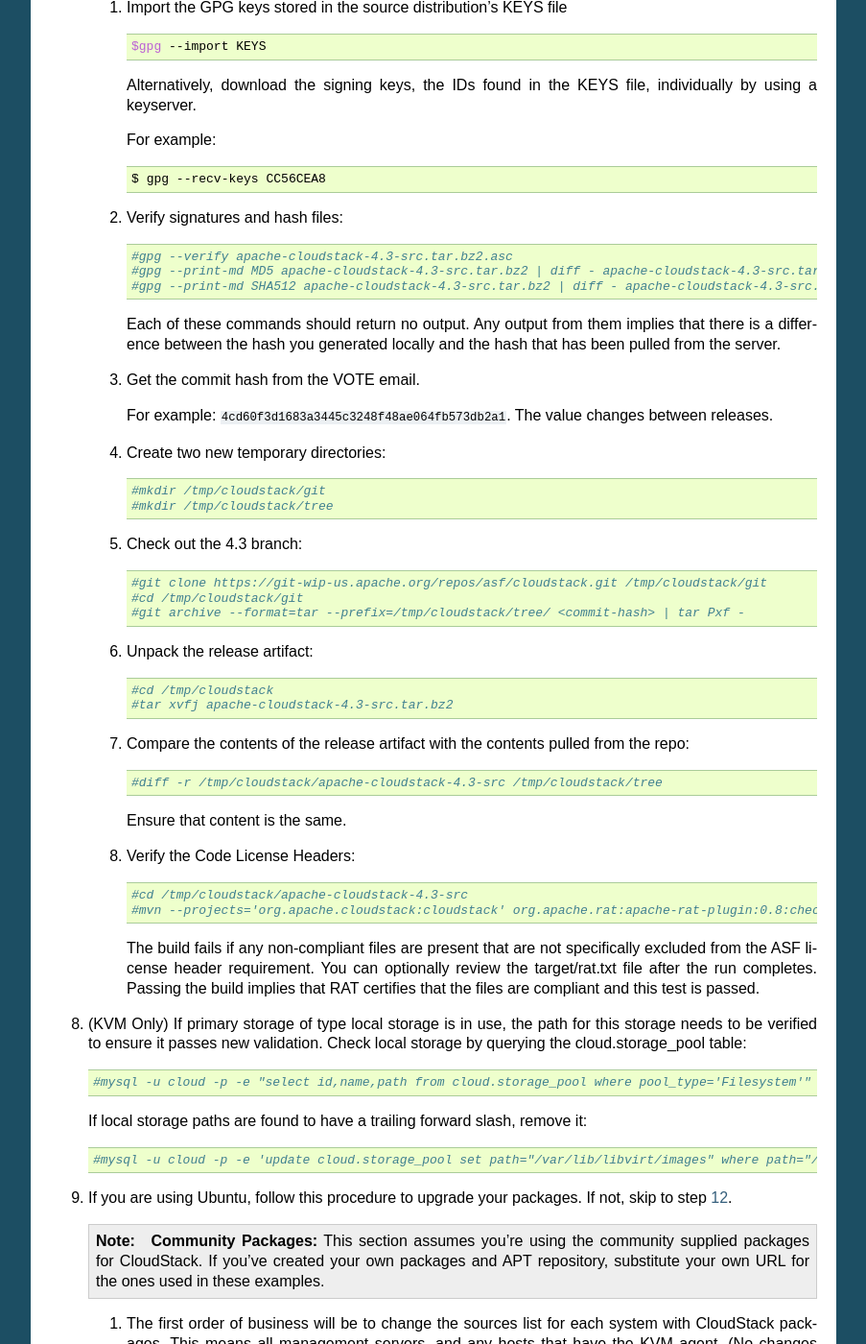
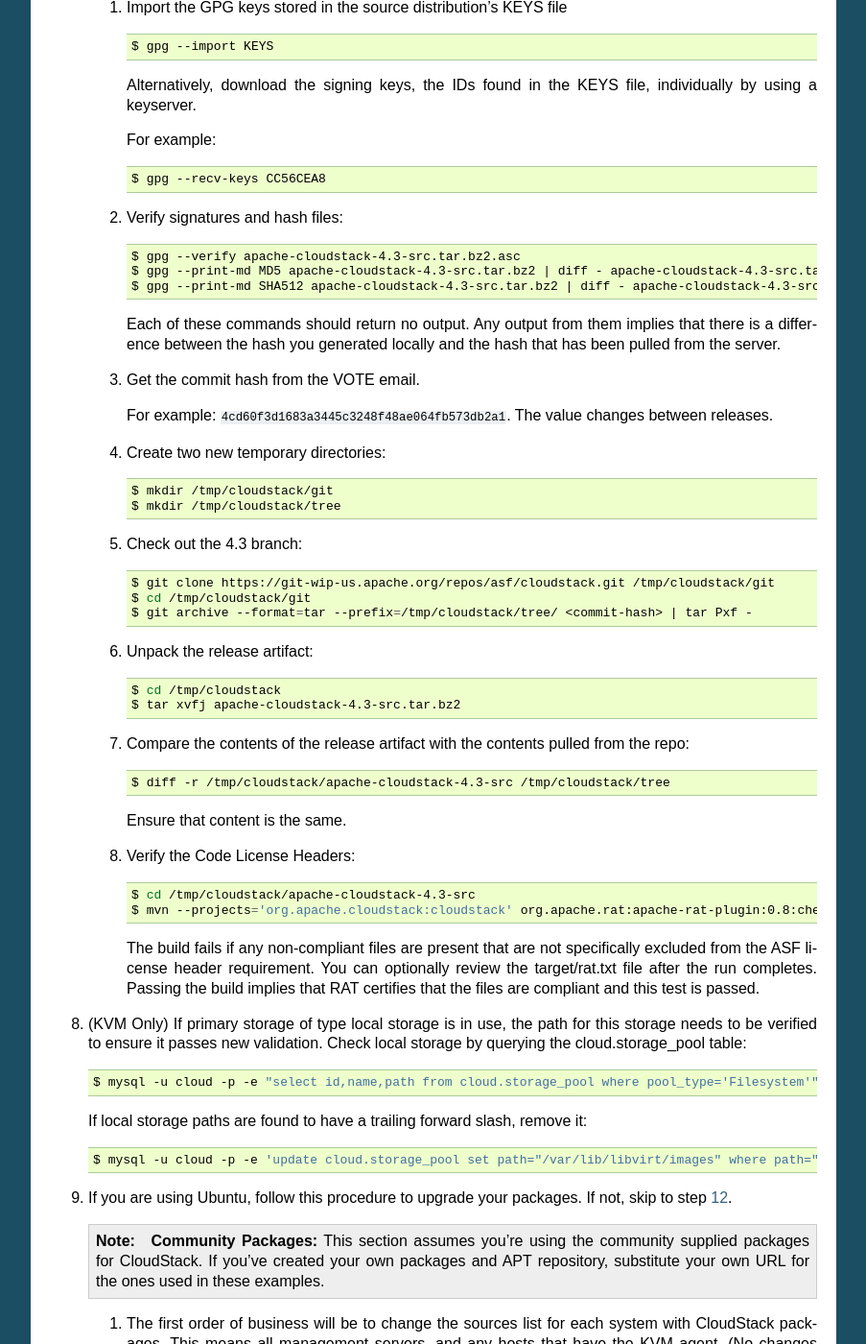
Before and after one commit to apache/cloudstack-docs-rn, a Sphinx documentation site: the page built from source/rnotes.rst, in a window 1280 px wide and 1400 px high, scrolled down 2604 px. Shown: the whole window at 96% size, without its empty margins (198-1101 px from the left). Built offline with Sphinx 7.4.7, drawn with Linux system fonts in a browser that asks for light colours; some of the changed text lies outside the part shown.

```diff
--- a/source/rnotes.rst
+++ b/source/rnotes.rst
@@ -191,7 +191,7 @@ working on a production system.
 
    .. sourcecode:: bash
 
-       # mysqldump -u root -p cloud > cloudstack-backup.sql
+       $ mysqldump -u root -p cloud > cloudstack-backup.sql
 
 #.
 
@@ -203,7 +203,7 @@ working on a production system.
 
    .. sourcecode:: bash
 
-          $sudo apt-get install gpg
+       $ sudo apt-get install gpg
 
    #.
 
@@ -211,7 +211,7 @@ working on a production system.
 
       .. sourcecode:: bash
 
-          $gpg --import KEYS
+          $ gpg --import KEYS
 
       Alternatively, download the signing keys, the IDs found in the
       KEYS file, individually by using a keyserver.
@@ -228,9 +228,9 @@ working on a production system.
 
       .. sourcecode:: bash
 
-          #gpg --verify apache-cloudstack-4.3-src.tar.bz2.asc
-          #gpg --print-md MD5 apache-cloudstack-4.3-src.tar.bz2 | diff - apache-cloudstack-4.3-src.tar.bz2.md5
-          #gpg --print-md SHA512 apache-cloudstack-4.3-src.tar.bz2 | diff - apache-cloudstack-4.3-src.tar.bz2.sha
+          $ gpg --verify apache-cloudstack-4.3-src.tar.bz2.asc
+          $ gpg --print-md MD5 apache-cloudstack-4.3-src.tar.bz2 | diff - apache-cloudstack-4.3-src.tar.bz2.md5
+          $ gpg --print-md SHA512 apache-cloudstack-4.3-src.tar.bz2 | diff - apache-cloudstack-4.3-src.tar.bz2.sha
 
       Each of these commands should return no output. Any output from
       them implies that there is a difference between the hash you
@@ -250,8 +250,8 @@ working on a production system.
 
       .. sourcecode:: bash
 
-          #mkdir /tmp/cloudstack/git
-          #mkdir /tmp/cloudstack/tree
+          $ mkdir /tmp/cloudstack/git
+          $ mkdir /tmp/cloudstack/tree
 
    #.
 
@@ -259,9 +259,9 @@ working on a production system.
 
       .. sourcecode:: bash
 
-          #git clone https://git-wip-us.apache.org/repos/asf/cloudstack.git /tmp/cloudstack/git
-          #cd /tmp/cloudstack/git
-          #git archive --format=tar --prefix=/tmp/cloudstack/tree/ <commit-hash> | tar Pxf -
+          $ git clone https://git-wip-us.apache.org/repos/asf/cloudstack.git /tmp/cloudstack/git
+          $ cd /tmp/cloudstack/git
+          $ git archive --format=tar --prefix=/tmp/cloudstack/tree/ <commit-hash> | tar Pxf -
 
    #.
 
@@ -269,8 +269,8 @@ working on a production system.
 
       .. sourcecode:: bash
 
-          #cd /tmp/cloudstack
-          #tar xvfj apache-cloudstack-4.3-src.tar.bz2
+          $ cd /tmp/cloudstack
+          $ tar xvfj apache-cloudstack-4.3-src.tar.bz2
 
    #.
 
@@ -279,7 +279,7 @@ working on a production system.
 
       .. sourcecode:: bash
 
-          #diff -r /tmp/cloudstack/apache-cloudstack-4.3-src /tmp/cloudstack/tree
+          $ diff -r /tmp/cloudstack/apache-cloudstack-4.3-src /tmp/cloudstack/tree
 
       Ensure that content is the same.
 
@@ -289,8 +289,8 @@ working on a production system.
 
       .. sourcecode:: bash
 
-          #cd /tmp/cloudstack/apache-cloudstack-4.3-src
-          #mvn --projects='org.apache.cloudstack:cloudstack' org.apache.rat:apache-rat-plugin:0.8:check
+          $ cd /tmp/cloudstack/apache-cloudstack-4.3-src
+          $ mvn --projects='org.apache.cloudstack:cloudstack' org.apache.rat:apache-rat-plugin:0.8:check
 
       The build fails if any non-compliant files are present that are
       not specifically excluded from the ASF license header requirement.
@@ -307,14 +307,14 @@ working on a production system.
 
    .. sourcecode:: bash
 
-       #mysql -u cloud -p -e "select id,name,path from cloud.storage_pool where pool_type='Filesystem'"
+       $ mysql -u cloud -p -e "select id,name,path from cloud.storage_pool where pool_type='Filesystem'"
 
    If local storage paths are found to have a trailing forward slash,
    remove it:
 
    .. sourcecode:: bash
 
-       #mysql -u cloud -p -e 'update cloud.storage_pool set path="/var/lib/libvirt/images" where path="/var/lib/libvirt/images/"';
+       $ mysql -u cloud -p -e 'update cloud.storage_pool set path="/var/lib/libvirt/images" where path="/var/lib/libvirt/images/"';
 
 #.
 
```
Also changed, not shown: other parts of source/rnotes.rst (+12 -12 lines).
